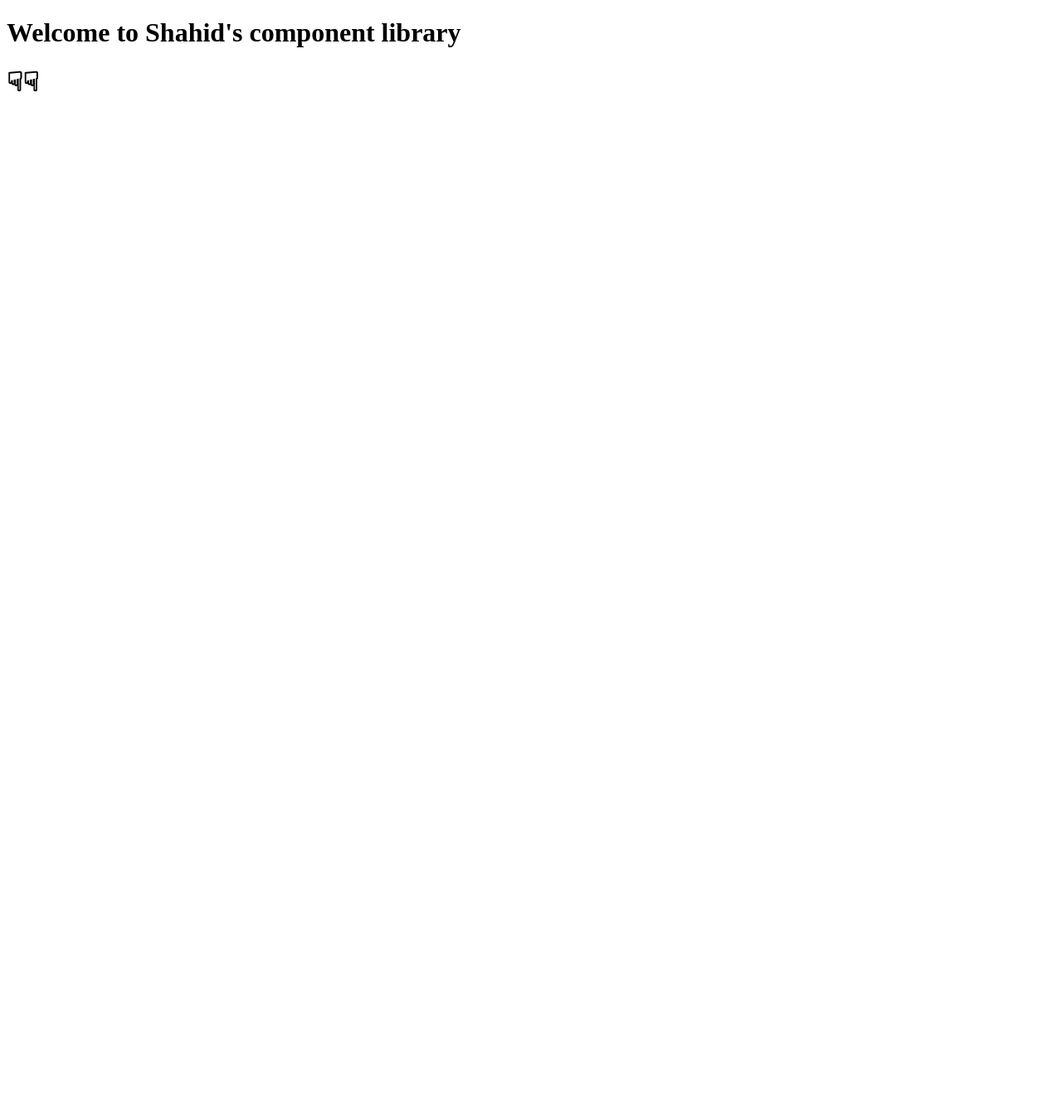
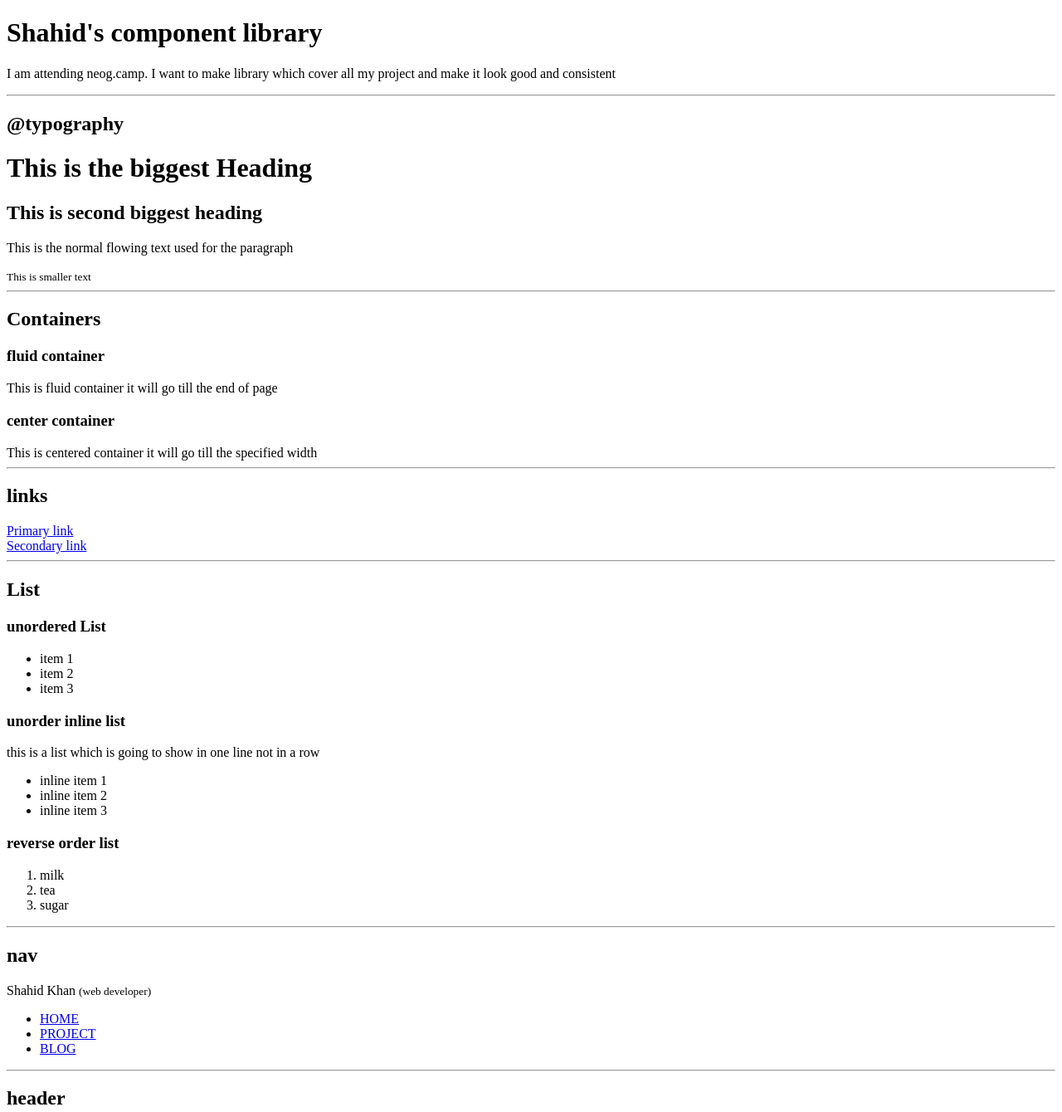
Before and after one commit to shahid-py/HTML-CSS-Component-library, a plain HTML site: page index.html in a window 1280 px wide. Shown: the top 1340 px of the page at 83% size. Before the commit the page ends 800 px from the top, so only its background shows below. Drawn offline with Linux system fonts and the light colour scheme.

Commit message:
added index

```diff
--- a/index.html
+++ b/index.html
@@ -7,6 +7,142 @@
     <title>Component Library</title>
 </head>
 <body>
-    <h1>Welcome to Shahid's component library<h1>
+    <h1>Shahid's component library</h1>
+    <p> I am attending neog.camp. I want to make library which cover all my project and make it look good and consistent</p>
+
+ <hr>
+
+     <h2>@typography</h2>
+
+     <h1>This is the biggest Heading</h1>
+     <h2>This is second biggest heading</h2>
+     <p>This is the normal flowing text used for the paragraph</p>
+     <small>This is smaller text</small>
+
+ <hr>
+
+      <h2>Containers</h2>
+
+      <h3>fluid container</h3>
+      <div>This is fluid container it will go till the end of page</div>
+
+      <h3>center container</h3>
+      <div>This is centered container it will go till the specified width</div>
+
+ <hr>
+
+      <h2>links</h2>
+
+      <div>
+          <a href="/">Primary link</a>
+      </div>
+
+      <div>
+          <a href="/">Secondary link</a>
+     </div>
+
+ <hr>
+
+        <h2>List</h2>
+
+        <h3>unordered List </h3>
+
+        <ul>
+
+            <li>item 1</li>
+            <li>item 2</li>
+            <li>item 3</li>
+
+        </ul>
+
+        <h3>unorder inline list</h3>
+
+        <div>this is a list which is going to show in one line not in a row</div>
+
+        <ul>
+
+            <li>inline item 1</li>
+            <li>inline item 2</li>
+            <li>inline item 3</li>
+
+        </ul>
+
+        <h3>reverse order list</h3>
+
+        <ol>
+
+             <li>milk</li>
+             <li>tea</li>
+             <li>sugar</li>
+
+        </ol>
+
+
+   <hr>
+
+          <h2>nav</h2>
+
+          <nav>
+              <div>
+                  Shahid Khan <small>(web developer)</small>
+              </div>
+
+               <ul>
+
+                <li>
+                    <a href="/">HOME</a>
+                </li>
+
+                <li>
+                    <a href="/">PROJECT</a>
+                </li>
+
+                <li>
+                    <a href="/">BLOG</a>
+                </li>
+
+               </ul>
+          </nav>
+
+    <hr>
+
+              <h2>header</h2>
+
+              <header>
+
+                  <img src="images/HERO.svg"/>
+                   <h1>heading inside HERO</h1>
+
+              </header>
+
+
+
+
+   <hr>
+
+             <h2>Section</h2>
+
+              <section>
+              <h3>white section</h3>
+              <p>this will have white bacground</p>
+              <h3>off white section</h3>
+              <p>this will have grey background</p>
+
+              </section>
+
+  <hr>
+
+              <h2>footer</h2>
+
+              <div>some small heading inside footer </div>
+              <ul>
+
+                <li>socialone</li>
+                <li>socialtwo</li>
+                <li>socialthree</li>
+
+              </ul>
+
+      <hr>
 </body>
-</html>☟☟
+</html>
```
Also changed, not shown: images/HERO.svg (added).
